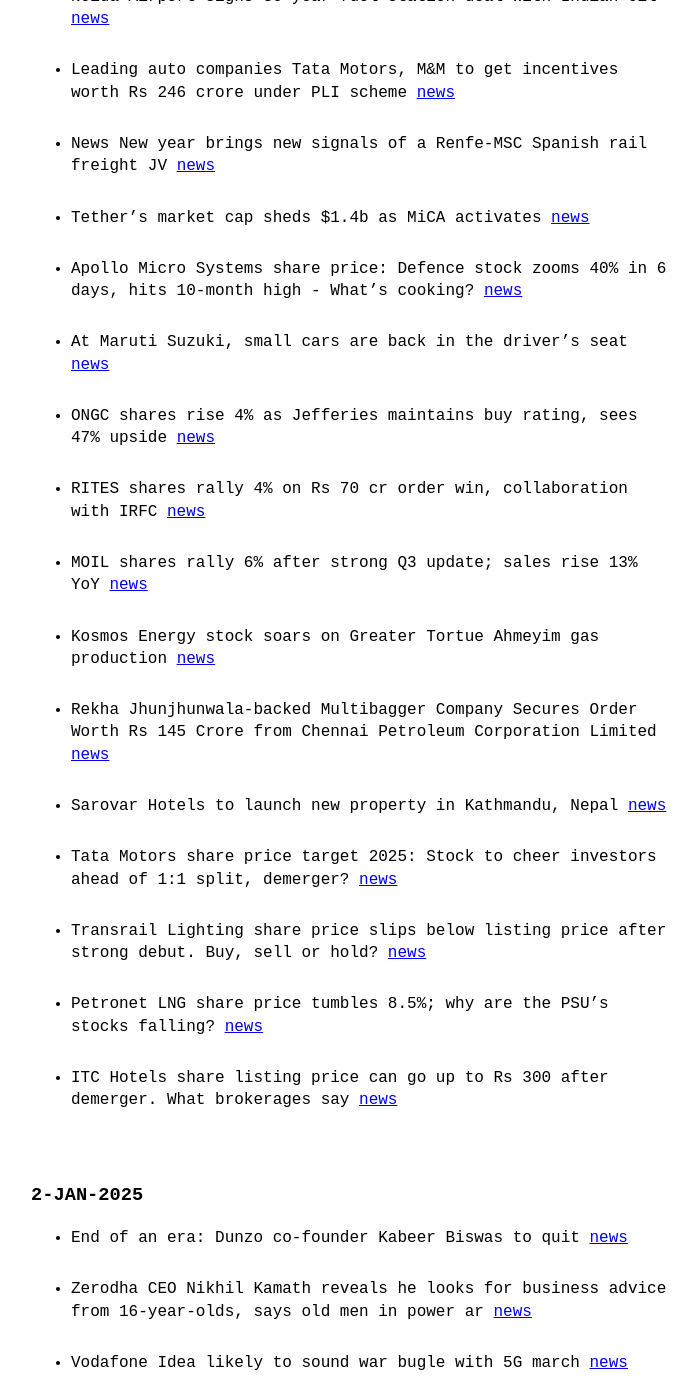
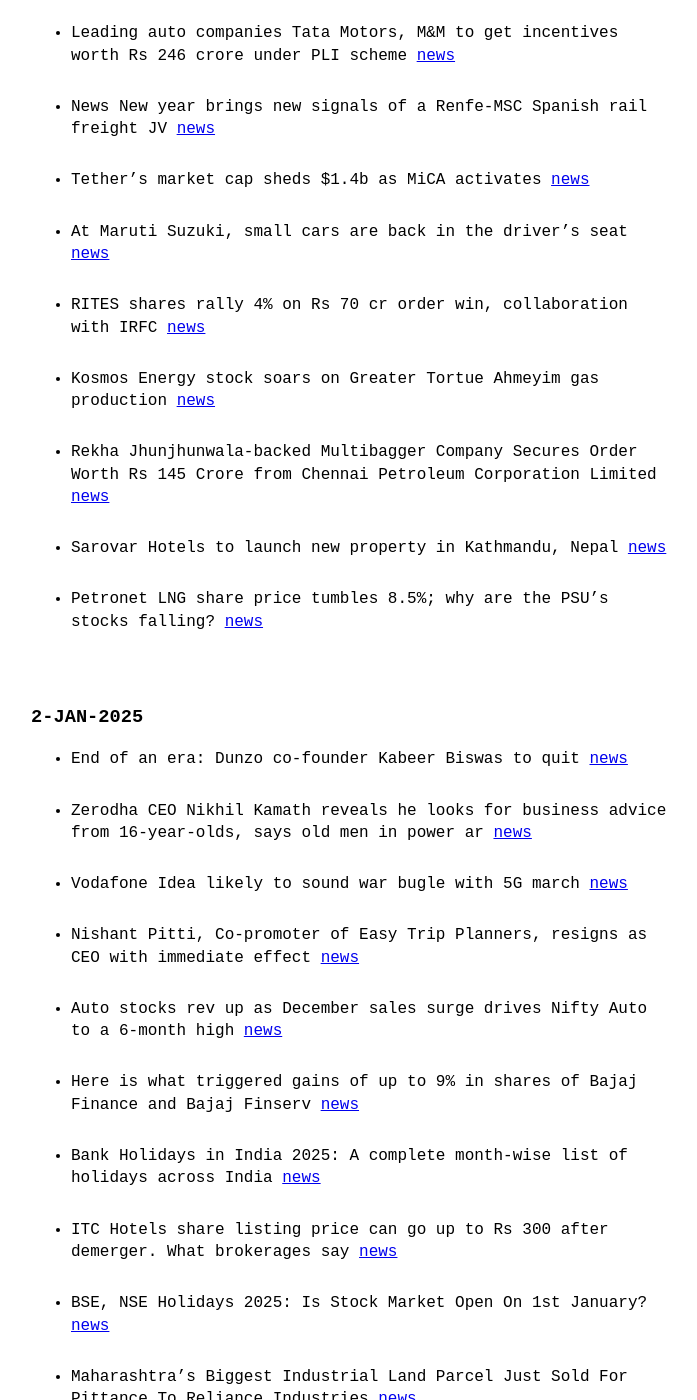
Before and after one commit to VallarasuS/Vallarasu.in, a Jekyll site: the page built from docs/finance.md, in a window 1280 px wide and 1400 px high, scrolled down 1538 px. Shown: the whole window, without its empty margins (289-986 px from the left). Built offline with Jekyll 4.4.1, drawn with Linux system fonts in a browser that asks for light colours; some of the changed text lies outside the part shown.

Commit message:
Update finance.md

```diff
--- a/docs/finance.md
+++ b/docs/finance.md
@@ -28,18 +28,12 @@
 - Leading auto companies Tata Motors, M&M to get incentives worth Rs 246 crore under PLI scheme [news](https://www.moneycontrol.com/news/business/companies/leading-auto-companies-tata-motors-m-m-to-get-incentives-worth-rs-246-crore-under-pli-scheme-12902127.html) <br/><br/>
 - News New year brings new signals of a Renfe-MSC Spanish rail freight JV [news](https://theloadstar.com/new-year-brings-new-signals-of-a-renfe-msc-spanish-rail-freight-jv/) <br/><br/>
 - Tether’s market cap sheds $1.4b as MiCA activates [news](https://crypto.news/tethers-market-cap-sheds-1-4b-as-mica-activates/) <br/><br/>
-- Apollo Micro Systems share price: Defence stock zooms 40% in 6 days, hits 10-month high - What's cooking? [news](https://www.etnownews.com/markets/apollo-micro-systems-share-price-defence-stock-zooms-40-in-6-days-hits-10-month-high-whats-cooking-article-116903731) <br/><br/>
 - At Maruti Suzuki, small cars are back in the driver’s seat [news](https://www.livemint.com/market/mark-to-market/maruti-suzuki-share-price-small-car-sales-suvs-premium-cars-rural-demand-automakers-auto-sector-price-hikes-11735809132657.html) <br/><br/>
-- ONGC shares rise 4% as Jefferies maintains buy rating, sees 47% upside [news](https://m.economictimes.com/markets/stocks/news/ongc-shares-rise-4-as-jefferies-sees-shares-rallying-up-to-47-maintains-buy-rating/articleshow/116904012.cms) <br/><br/>
 - RITES shares rally 4% on Rs 70 cr order win, collaboration with IRFC [news](https://m.economictimes.com/markets/stocks/news/rites-shares-rally-4-on-rs-70-cr-order-win-collaboration-with-irfc/articleshow/116904932.cms) <br/><br/>
-- MOIL shares rally 6% after strong Q3 update; sales rise 13% YoY [news](https://m.economictimes.com/markets/stocks/news/moil-shares-in-focus-after-strong-q3-update-sales-rise-13-yoy/articleshow/116900196.cms) <br/><br/>
 - Kosmos Energy stock soars on Greater Tortue Ahmeyim gas production [news](https://in.investing.com/news/stock-market-news/kosmos-energy-stock-soars-on-greater-tortue-ahmeyim-gas-production-93CH-4595492) <br/><br/>
 - Rekha Jhunjhunwala-backed Multibagger Company Secures Order Worth Rs 145 Crore from Chennai Petroleum Corporation Limited [news](https://www.dsij.in/dsijarticledetail/rekha-jhunjhunwala-backed-multibagger-company-secures-order-worth-rs-145-crore-from-chennai-petroleum-corporation-limited-id001-45418) <br/><br/>
 - Sarovar Hotels to launch new property in Kathmandu, Nepal [news](https://finance.yahoo.com/news/sarovar-hotels-launch-property-kathmandu-155538928.html) <br/><br/>
-- Tata Motors share price target 2025: Stock to cheer investors ahead of 1:1 split, demerger? [news](https://www.etnownews.com/markets/tata-motors-share-price-target-2025-stock-to-cheer-investors-ahead-of-11-split-demerger-article-116891139) <br/><br/>
-- Transrail Lighting share price slips below listing price after strong debut. Buy, sell or hold? [news](https://www.livemint.com/market/stock-market-news/transrail-lighting-share-price-slips-below-listing-price-after-strong-debut-buy-sell-or-hold-11735287316461.html) <br/><br/>
 - Petronet LNG share price tumbles 8.5%; why are the PSU's stocks falling? [news](https://www.business-standard.com/markets/news/petronet-lng-share-price-tumbles-7-why-are-the-psu-s-stocks-falling-125010200263_1.html) <br/><br/>
-- ITC Hotels share listing price can go up to Rs 300 after demerger. What brokerages say [news](https://m.economictimes.com/markets/stocks/news/itc-hotels-share-listing-price-can-go-up-to-rs-300-after-demerger-what-brokerages-say/articleshow/116874217.cms) <br/><br/>
 
 ### 2-JAN-2025
 
@@ -49,10 +43,7 @@
 - Nishant Pitti, Co-promoter of Easy Trip Planners, resigns as CEO with immediate effect [news](https://www.cnbctv18.com/market/nishant-pitti-easy-trip-planners-ease-my-trip-ceo-resigns-stake-sale-block-deal-share-price-reaction-19532728.htm) <br/><br/>
 - Auto stocks rev up as December sales surge drives Nifty Auto to a 6-month high [news](https://www.moneycontrol.com/news/business/markets/auto-stocks-rev-up-as-december-sales-surge-drives-nifty-auto-to-a-6-month-high-12902019.html) <br/><br/>
 - Here is what triggered gains of up to 9% in shares of Bajaj Finance and Bajaj Finserv [news](https://www.cnbctv18.com/market/bajaj-finance-bajaj-finserv-share-price-top-nifty-50-gainers-target-citi-positive-aum-nim-q3-returns-19533355.htm) <br/><br/>
-- Indo Farm Equipment GMP Day 3 Live: NIIs lead last day frenzy, Indo Farm IPO subscribed 121x so far - check latest GMP [news](https://www.moneycontrol.com/news/business/ipo/indo-farm-equipment-ipo-gmp-live-union-budget-2024-business-news-january-2-liveblog-12901823.html) <br/><br/>
-- Zomato Sees Positive Trading Surge Today [news](https://www.livemint.com/market/live-blog/zomato-share-price-today-latest-live-updates-on-02-jan-2025-11735785114058.html) <br/><br/>
 - Bank Holidays in India 2025: A complete month-wise list of holidays across India [news](https://indianexpress.com/article/when-is/bank-holidays-in-india-2025-a-complete-month-wise-list-of-holidays-9755797/) <br/><br/>
 - ITC Hotels share listing price can go up to Rs 300 after demerger. What brokerages say [news](https://m.economictimes.com/markets/stocks/news/itc-hotels-share-listing-price-can-go-up-to-rs-300-after-demerger-what-brokerages-say/articleshow/116874217.cms) <br/><br/>
 - BSE, NSE Holidays 2025: Is Stock Market Open On 1st January? [news](https://www.news18.com/business/markets/stock-market-holidays-2025-jan-1-nse-bse-new-year-9174112.html) <br/><br/>
 - Maharashtra’s Biggest Industrial Land Parcel Just Sold For Pittance To Reliance Industries [news](https://www.ndtvprofit.com/business/reliance-navi-mumbai-iia-stake-land-deal) <br/><br/>
-- Maruti Suzuki India shares jump 5% as automaker reports impressive 30% surge in December sales; check details [news](https://upstox.com/news/market-news/stocks/maruti-shares-climb-3-as-automaker-reports-impressive-30-surge-in-december-sales-check-details/article-138262/) <br/><br/>
```
Also changed, not shown: other parts of docs/finance.md (+1 -1 lines).
